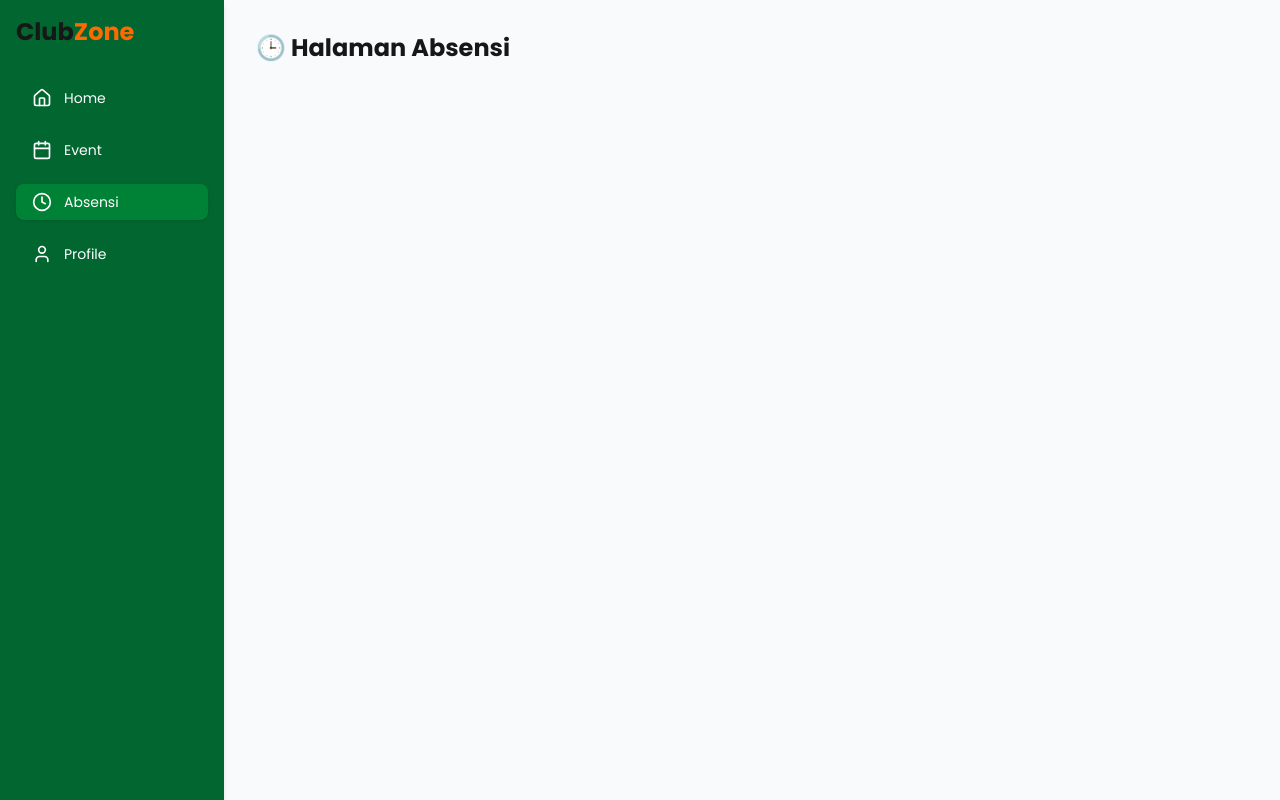
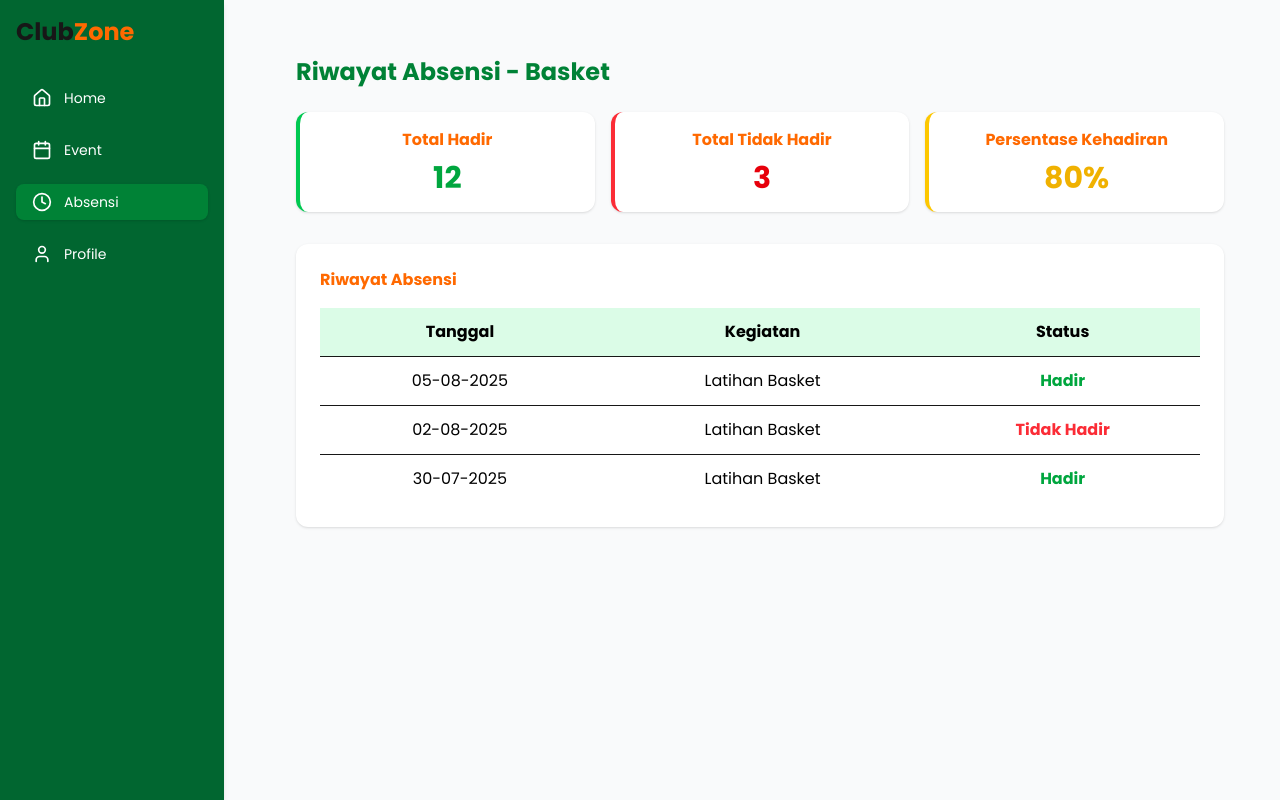
Before and after one commit to Mikuah28/club-zone, a Next.js app: page /main in a window 1280 px wide. Both pictures are taken after a click on the button "Absensi". Built offline with nearby package versions, Linux system fonts and the light colour scheme.

Commit message:
absen dan profile

```diff
--- a/app/main/page.jsx
+++ b/app/main/page.jsx
@@ -1,42 +1,26 @@
 "use client";
 import { useState } from "react";
 import Sidebar from "@/components/sidebar";
-import { motion, AnimatePresence } from "framer-motion";
+import AbsensiPage from "@/components/absensi";
+import ProfilePage from "@/components/profile";
 
 export default function Home() {
   const [page, setPage] = useState("home");
 
-  const isiCard = [
-    {
-      image: "/basket.jpg",
-      title: "Basket",
-      category: "Olahraga",
-      description: "Melatih kerja sama tim dan sportivitas melalui permainan bola basket.",
-      schedule: "Selasa & Jumat, 15.00–17.00",
-      participants: 37,
-    },
-    {
-      image: "/badmin.jpg",
-      title: "Badmin",
-      category: "Olahraga",
-      description: "Melatih kerja sama tim dan sportivitas melalui permainan bulu tangkis.",
-      schedule: "Selasa & Jumat, 15.00–17.00",
-      participants: 37,
-    },
-  ];
+  const renderPage = () => {
+    switch (page) {
+      case "home": return;
+      case "event": return ;
+      case "absensi": return <AbsensiPage />;
+      case "profile": return <ProfilePage />;
+      default: return ;
+    }
+  };
 
- return (
+  return (
     <div className="flex min-h-screen bg-gray-50">
-      {/* Sidebar */}
       <Sidebar onSelect={(id) => setPage(id)} />
-
-      {/* Konten utama */}
-      <main className="flex-1 p-8">
-        {page === "home" && <h1 className="text-2xl font-bold">🏠 Halaman Home</h1>}
-        {page === "event" && <h1 className="text-2xl font-bold">🎉 Halaman Event</h1>}
-        {page === "absensi" && <h1 className="text-2xl font-bold">🕒 Halaman Absensi</h1>}
-        {page === "profile" && <h1 className="text-2xl font-bold">👤 Halaman Profile</h1>}
-      </main>
+      <main className="flex-1 p-8 ml-60">{renderPage()}</main>
     </div>
   );
 }
--- a/app/register/page.jsx
+++ b/app/register/page.jsx
@@ -1,7 +1,6 @@
 "use client";
 import { useState } from "react";
 import { Eye, EyeOff } from "lucide-react";
-import { simpanUser } from "@/lib/action";
 
 export default function DaftarForm() {
   const [showPassword, setShowPassword] = useState(false);
--- /dev/null
+++ b/components/absensi.jsx
@@ -0,0 +1,67 @@
+export default function AbsensiPage() {
+  // Data dummy (nanti bisa diganti dari database)
+  const totalHadir = 12;
+  const totalTidakHadir = 3;
+  const persentase = Math.round((totalHadir / (totalHadir + totalTidakHadir)) * 100);
+
+  const riwayat = [
+    { tanggal: "05-08-2025", kegiatan: "Latihan Basket", status: "Hadir" },
+    { tanggal: "02-08-2025", kegiatan: "Latihan Basket", status: "Tidak Hadir" },
+    { tanggal: "30-07-2025", kegiatan: "Latihan Basket", status: "Hadir" },
+  ];
+
+  return (
+    <div className="p-6">
+      <h1 className="text-2xl font-bold text-green-700 mb-6">
+        Riwayat Absensi - Basket
+      </h1>
+
+      {/* Kartu statistik */}
+      <div className="grid grid-cols-1 sm:grid-cols-3 gap-4 mb-8">
+        <div className="bg-white border-l-4 border-green-500 rounded-xl shadow p-4 text-center">
+          <h2 className="font-semibold text-orange-500">Total Hadir</h2>
+          <p className="text-3xl font-bold text-green-600 mt-2">{totalHadir}</p>
+        </div>
+
+        <div className="bg-white border-l-4 border-red-500 rounded-xl shadow p-4 text-center">
+          <h2 className="font-semibold text-orange-500">Total Tidak Hadir</h2>
+          <p className="text-3xl font-bold text-red-600 mt-2">{totalTidakHadir}</p>
+        </div>
+
+        <div className="bg-white border-l-4 border-yellow-400 rounded-xl shadow p-4 text-center">
+          <h2 className="font-semibold text-orange-500">Persentase Kehadiran</h2>
+          <p className="text-3xl font-bold text-yellow-500 mt-2">{persentase}%</p>
+        </div>
+      </div>
+
+      {/* Tabel Riwayat */}
+      <div className="bg-white rounded-xl shadow p-6">
+        <h2 className="font-semibold text-orange-500 mb-4">Riwayat Absensi</h2>
+        <table className="w-full border-collapse">
+          <thead>
+            <tr className="bg-green-100 text-center">
+              <th className="p-3 text-black">Tanggal</th>
+              <th className="p-3 text-black">Kegiatan</th>
+              <th className="p-3 text-black">Status</th>
+            </tr>
+          </thead>
+          <tbody>
+            {riwayat.map((item, i) => (
+              <tr key={i} className="border-t text-center">
+                <td className="p-3 text-black">{item.tanggal}</td>
+                <td className="p-3 text-black">{item.kegiatan}</td>
+                <td className="p-3 font-semibold">
+                  {item.status === "Hadir" ? (
+                    <span className="text-green-600">Hadir</span>
+                  ) : (
+                    <span className="text-red-500">Tidak Hadir</span>
+                  )}
+                </td>
+              </tr>
+            ))}
+          </tbody>
+        </table>
+      </div>
+    </div>
+  );
+}
--- /dev/null
+++ b/components/profile.jsx
@@ -0,0 +1,40 @@
+export default function ProfilePage() {
+  return (
+    <div className="p-6">
+      <h1 className="text-2xl font-bold text-green-700 mb-6">
+       Profile
+      </h1>
+      <div className="bg-white rounded-x1 shadow p-6 flex flex-row gap-6">
+        <img src="././profile.jpg" className="w-36 rounded-full" alt="" />
+        <div className="flex flex-col justify-center">
+          <p className="font-bold text-2xl text-black">Wahid Pratama</p>
+          <p className="text-gray-500"> Siswa XI RPL 3</p>
+        </div>
+      </div>
+      <div className="bg-white rounded-xl shadow p-6">
+        <h1 className="text-black font-bold">Data Pribadi</h1><br />
+        <ul className="text-black">
+          <li>NISN: 12345678</li>
+          <li>Nama Lengkap: Wahid Pratama</li>
+          <li>Kelas: XI RPL 3</li>
+          <li>Email: Wahidpratama@gmail.com</li>
+          <li>No.Telpon: 0812345678</li>
+        </ul>
+      </div>
+      <div className="bg-white rounded-xl shadow p-6">
+        <h1 className="text-black font-bold">Data Pribadi</h1><br />
+        <ul className="text-black list-disc">
+          <li>Basket (selasa & Jumat, 15.00-17.00)</li>
+          <li>English Club (Rabu, 14.00-16.00)</li>
+        </ul>
+      </div>
+      <div className="bg-white rounded-xl shadow p-6">
+        <h1 className="text-black font-bold">Pengaturan Akun</h1><br />
+        <div className=" gap-4 flex flex-row">
+           <button className="py-4 px-6 bg-green-700 rounded-2xl">Edit Profile</button>
+           <button className="py-4 px-6 bg-red-700 rounded-2xl">Logout</button>
+        </div>
+      </div>
+    </div>
+  );
+}
--- a/components/sidebar.jsx
+++ b/components/sidebar.jsx
@@ -18,7 +18,7 @@ export default function Sidebar({ onSelect }) {
   };
 
   return (
-    <div className="h-screen w-56 bg-green-800 shadow-md flex flex-col p-4">
+    <div className="h-screen w-56 bg-green-800 shadow-md flex flex-col p-4 fixed">
       <h1 className="text-2xl font-bold">Club<span className="text-orange-500">Zone</span></h1>
 
       <nav className="flex flex-col gap-4 mt-8">
```
Also changed, not shown: public/profile.jpg (added).
